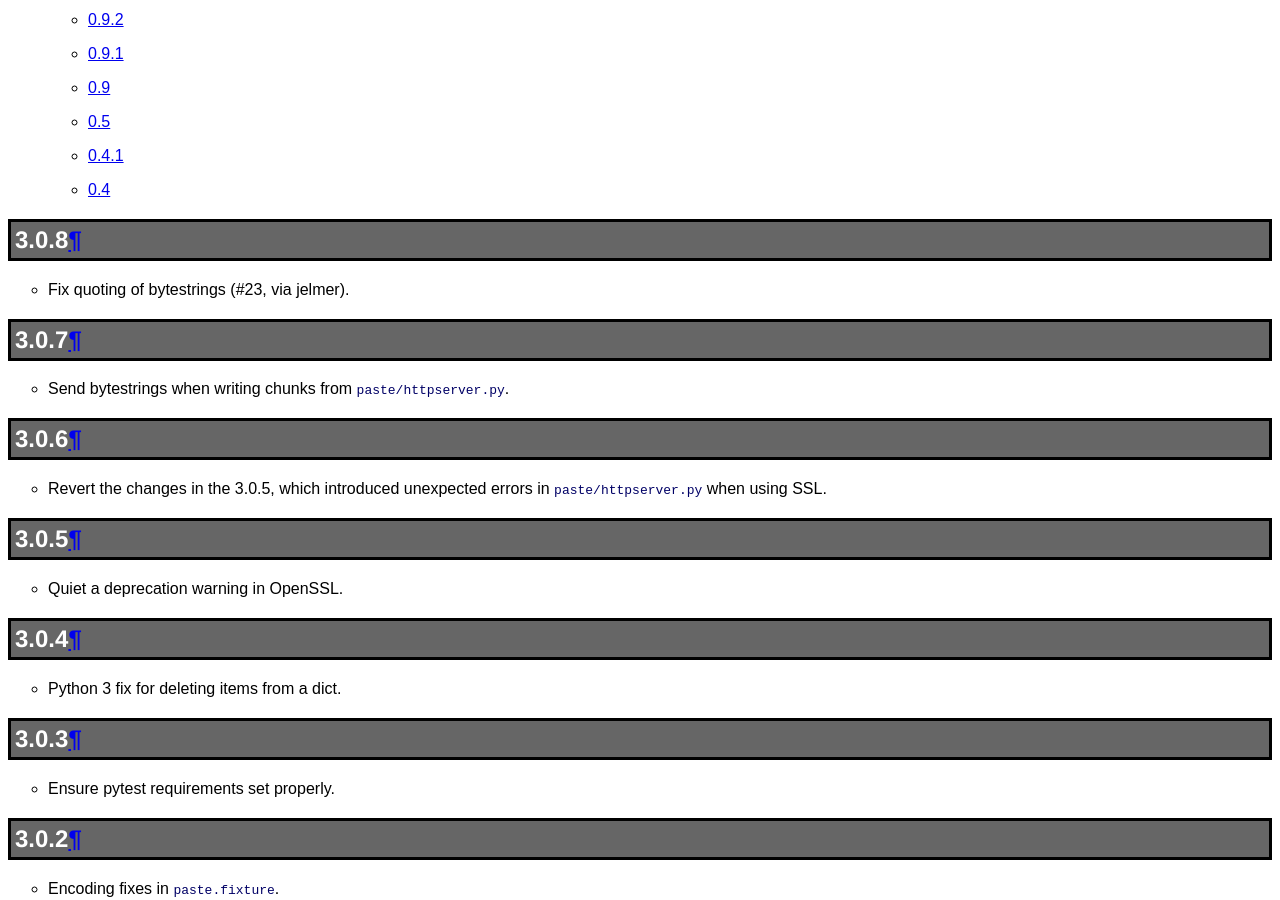
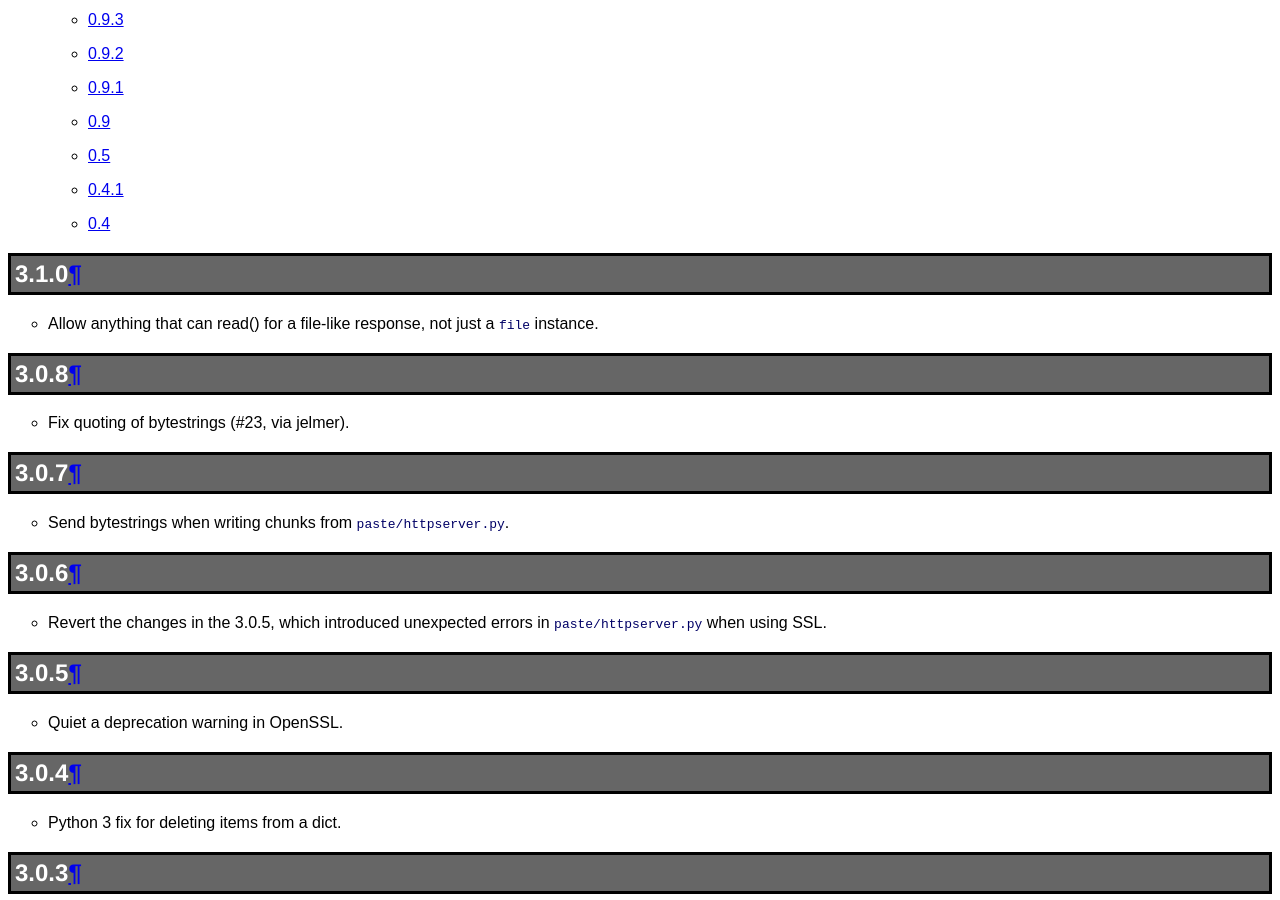
Before and after one commit to pasteorg/paste, a Sphinx documentation site: the page built from docs/news.txt, in a window 1280 px wide and 900 px high, scrolled down 1601 px. Built offline with Sphinx 7.4.7, drawn with Linux system fonts in a browser that asks for light colours.

Commit message:
release 3.1.0

```diff
--- a/docs/news.txt
+++ b/docs/news.txt
@@ -2,6 +2,12 @@
 ====
 
 .. contents::
+
+3.1.0
+-----
+
+* Allow anything that can read() for a file-like response, not just
+  a ``file`` instance.
 
 3.0.8
 -----
--- a/setup.py
+++ b/setup.py
@@ -12,7 +12,7 @@
 # - git push
 # - python setup.py sdist bdist_wheel upload --sign
 
-__version__ = '3.0.8'
+__version__ = '3.1.0'
 
 from setuptools import setup, find_packages
 import sys, os
```
